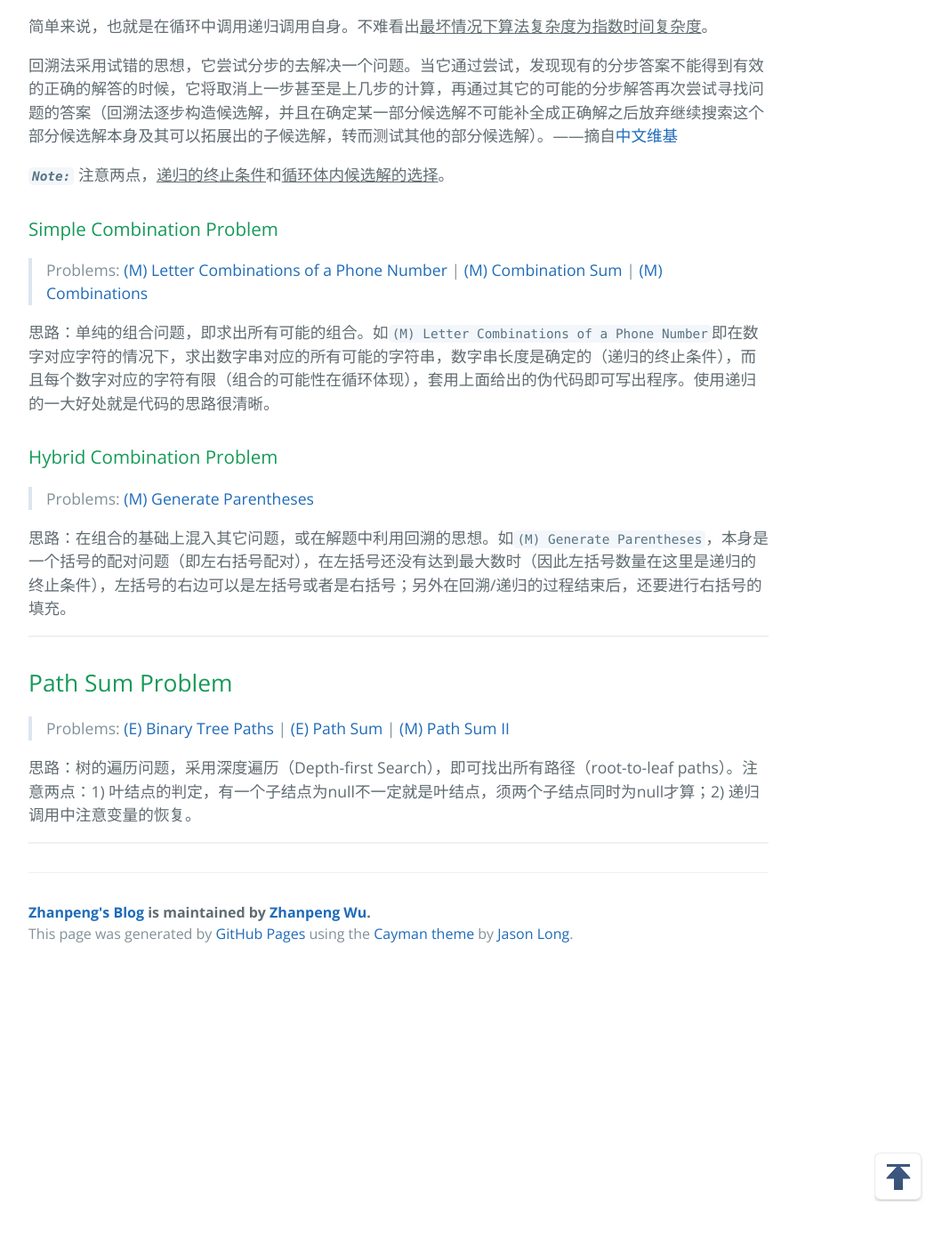
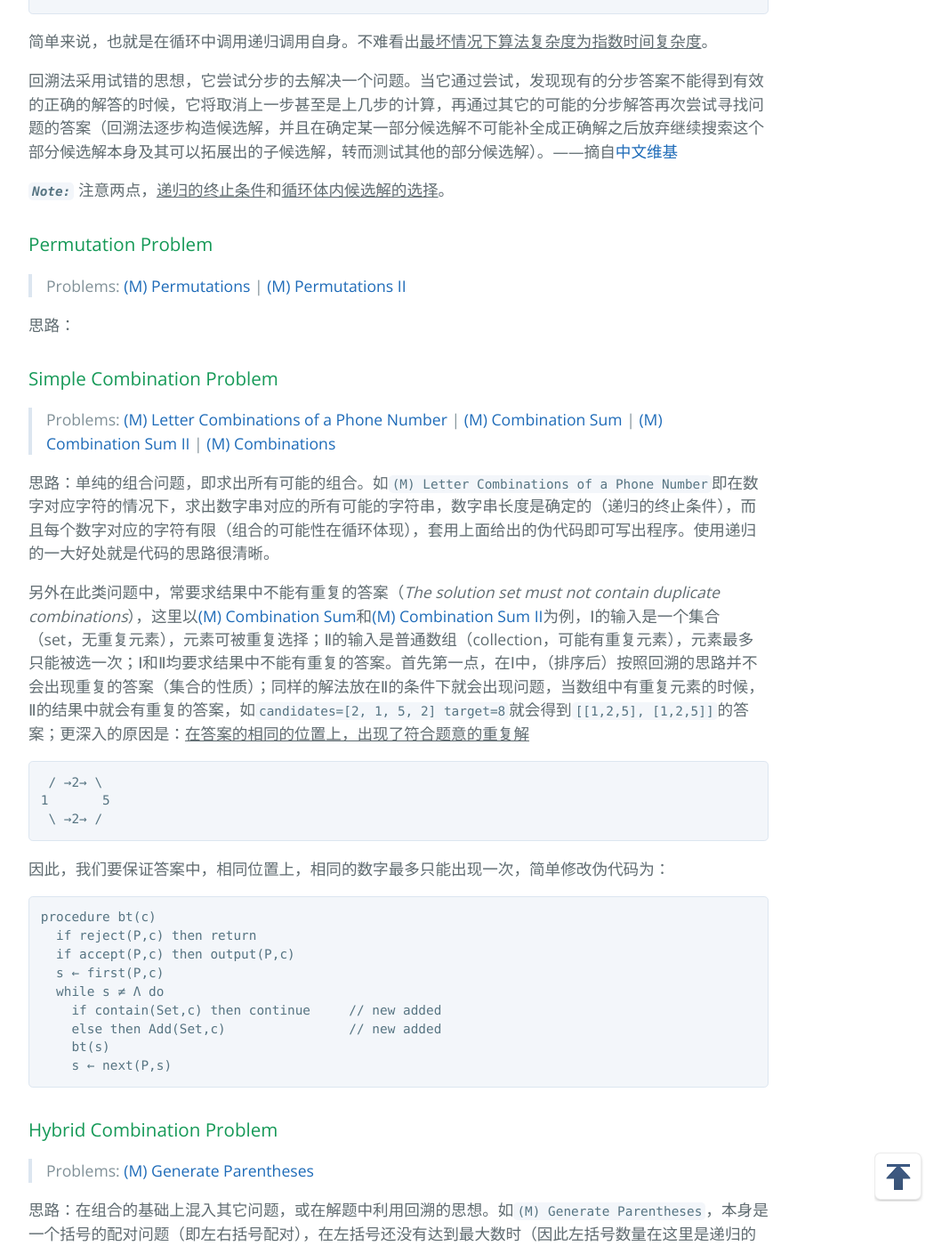
Before and after one commit to wuzhanpeng/wuzhanpeng.github.io, a Jekyll site: the page built from _posts/2016-06-12-leetcode-solutions.md, in a window 1280 px wide and 1400 px high, scrolled down 3667 px. Shown: the whole window at 89% size, without its empty margins (192-1260 px from the left). Built offline with Jekyll 4.4.1, drawn with Linux system fonts in a browser that asks for light colours; some of the changed text lies outside the part shown.

Commit message:
2016/06/30 20:26:11

````diff
--- a/_posts/2016-06-12-leetcode-solutions.md
+++ b/_posts/2016-06-12-leetcode-solutions.md
@@ -38,7 +38,7 @@ window.onscroll = function() {
 
 - <a href="#ksum">K-Sum Problem</a>
 - <a href="#construct_binary_tree_from_traversal">Construct Binary Tree from Traversal</a>
-- <a href="#combination">Combination Problem</a>
+- <a href="#permutation_or_combination">Permutation or Combination Problem</a>
 - <a href="#path_sum">Path Sum Problem</a>
 
 ------
@@ -87,6 +87,7 @@ for (int i = 0; i < nums.length; ++ i) {
 > Problems: [(M) 3Sum](https://leetcode.com/problems/3sum/) \| [(M) 3Sum Closest](https://leetcode.com/problems/3sum-closest/)
 
 思路：3Sum的解题思路是建立在2Sum上的。在输入数组`nums`已排序的基础上，选定一个数`nums[k]`，然后对余下的`nums[k+1 .. n]`执行2Sum的过程。这个思路可以推广到K-Sum问题，而且归根到底还是2Sum问题。<u>复杂度为O(N^2)</u>
+
 ***`Note:`*** 因为题目要求不能有重复的triplet，在不使用Set的情况下，我们可以利用排序后的特性，遇到连续的重复的数字只需要计算、判断一次，余下的可以直接略过。举个例子，输入数组为`[1, 1, 2, -3]`，如果不忽略第二个`1`，则答案中会有两组`[1, 2, -3]`。
 
 ### 4Sum
@@ -137,11 +138,11 @@ for (int i = 0; i < nums.length; ++ i) {
 
 ------
 
-<a name="combination"></a>
+<a name="permutation_or_combination"></a>
 
-## Combination Problem
+## Permutation or Combination Problem
 
-组合问题一个常规的解法是使用回溯。来自[Wikipedia的伪代码](https://en.wikipedia.org/wiki/Backtracking)：
+排列/组合问题一个常规的解法是使用回溯。来自[Wikipedia的伪代码](https://en.wikipedia.org/wiki/Backtracking)：
 
 ```
 procedure bt(c)
@@ -159,11 +160,37 @@ procedure bt(c)
 
 ***`Note:`*** 注意两点，<u>递归的终止条件</u>和<u>循环体内候选解的选择</u>。
 
+### Permutation Problem
+
+> Problems: [(M) Permutations](https://leetcode.com/problems/permutations/) \| [(M) Permutations II](https://leetcode.com/problems/permutations-ii/)
+
+思路：
+
 ### Simple Combination Problem
 
-> Problems: [(M) Letter Combinations of a Phone Number](https://leetcode.com/problems/letter-combinations-of-a-phone-number/) \| [(M) Combination Sum](https://leetcode.com/problems/combination-sum/) \| [(M) Combinations](https://leetcode.com/problems/combinations/)
+> Problems: [(M) Letter Combinations of a Phone Number](https://leetcode.com/problems/letter-combinations-of-a-phone-number/) \| [(M) Combination Sum](https://leetcode.com/problems/combination-sum/) \| [(M) Combination Sum II](https://leetcode.com/problems/combination-sum-ii/) \| [(M) Combinations](https://leetcode.com/problems/combinations/)
 
 思路：单纯的组合问题，即求出所有可能的组合。如`(M) Letter Combinations of a Phone Number`即在数字对应字符的情况下，求出数字串对应的所有可能的字符串，数字串长度是确定的（递归的终止条件），而且每个数字对应的字符有限（组合的可能性在循环体现），套用上面给出的伪代码即可写出程序。使用递归的一大好处就是代码的思路很清晰。
+
+另外在此类问题中，常要求结果中不能有重复的答案（*The solution set must not contain duplicate combinations*），这里以[(M) Combination Sum](https://leetcode.com/problems/combination-sum/)和[(M) Combination Sum II](https://leetcode.com/problems/combination-sum-ii/)为例，Ⅰ的输入是一个集合（set，无重复元素），元素可被重复选择；Ⅱ的输入是普通数组（collection，可能有重复元素），元素最多只能被选一次；Ⅰ和Ⅱ均要求结果中不能有重复的答案。首先第一点，在Ⅰ中，（排序后）按照回溯的思路并不会出现重复的答案（集合的性质）；同样的解法放在Ⅱ的条件下就会出现问题，当数组中有重复元素的时候，Ⅱ的结果中就会有重复的答案，如`candidates=[2, 1, 5, 2] target=8`就会得到`[[1,2,5], [1,2,5]]`的答案；更深入的原因是：<u>在答案的相同的位置上，出现了符合题意的重复解</u>
+
+	 / →2→ \
+	1       5
+	 \ →2→ /
+
+因此，我们要保证答案中，相同位置上，相同的数字最多只能出现一次，简单修改伪代码为：
+
+```
+procedure bt(c)
+  if reject(P,c) then return
+  if accept(P,c) then output(P,c)
+  s ← first(P,c)
+  while s ≠ Λ do
+    if contain(Set,c) then continue 	// new added
+    else then Add(Set,c)		// new added
+    bt(s)
+    s ← next(P,s)
+```
 
 ### Hybrid Combination Problem
 
````
